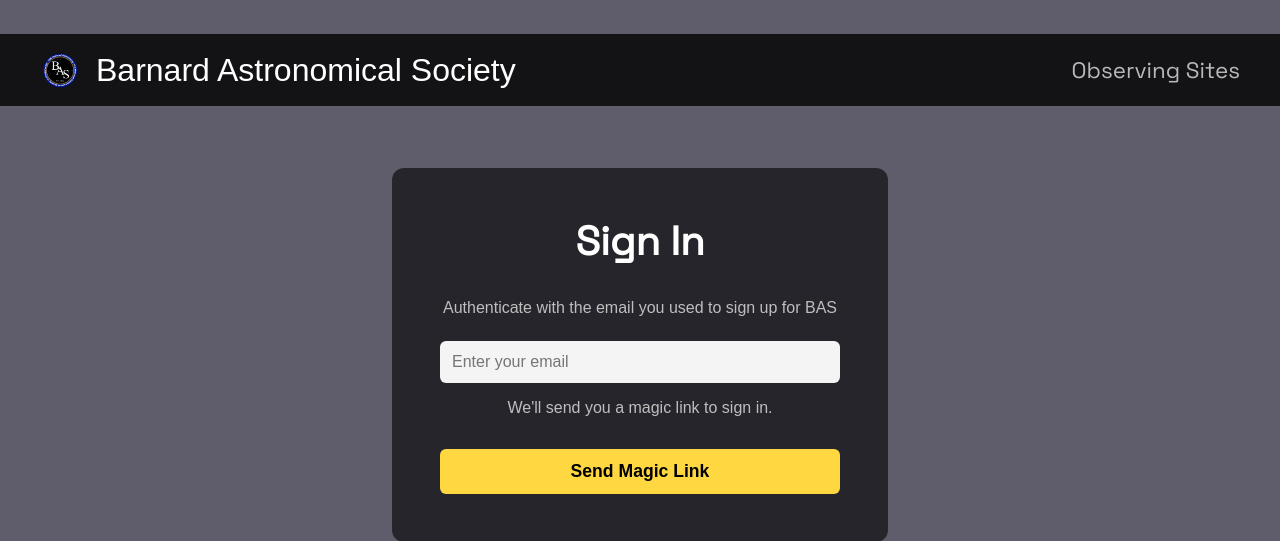
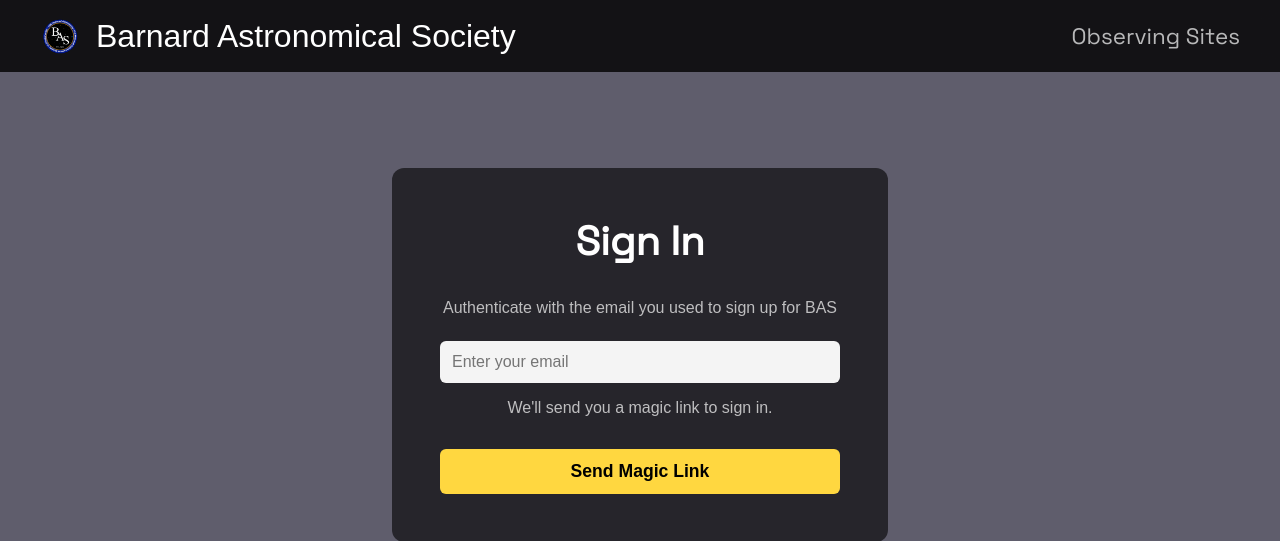
Before and after one commit to rtmalone/BAS-Observing-Sites, a Flask app: page / in a window 1280 px wide. Shown: the top 541 px of the page. Run offline with Flask 3, Linux system fonts and the light colour scheme; parts of the project's set-up code (start-up, migrations or seed data) failed here and were passed over; some libraries are stand-ins or nearby versions; some web fonts are replaced.

Commit message:
Fix header position without user status

```diff
--- a/static/styles.css
+++ b/static/styles.css
@@ -26,9 +26,14 @@ header {
     background: rgba(0, 0, 0, 0.8);
     padding: 1rem 0;
     position: sticky;
-    top: 34px;
+    top: 0;
     z-index: 1000;
     backdrop-filter: blur(var(--blur-amount));
+}
+
+/* Adjust header position when user status is present */
+.user-status ~ header {
+    top: 34px;
 }
 
 .header-content {
```
